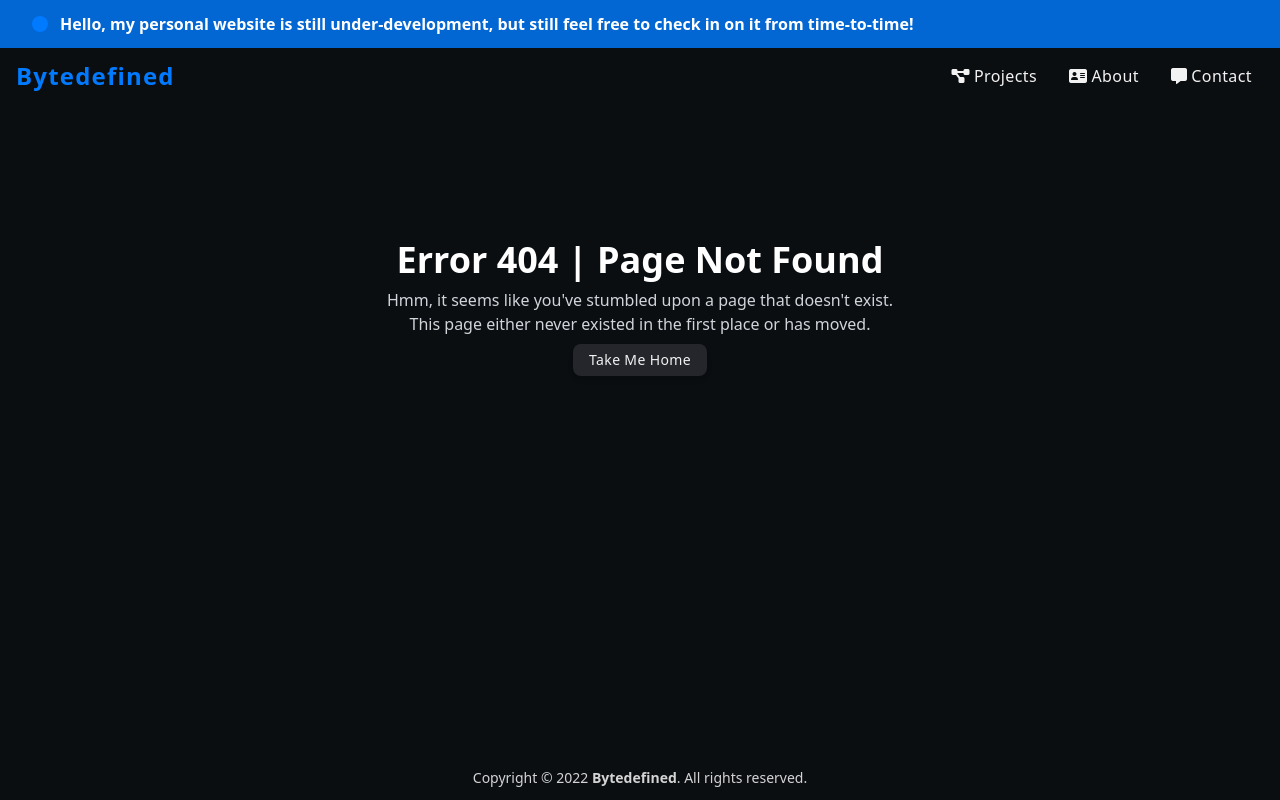
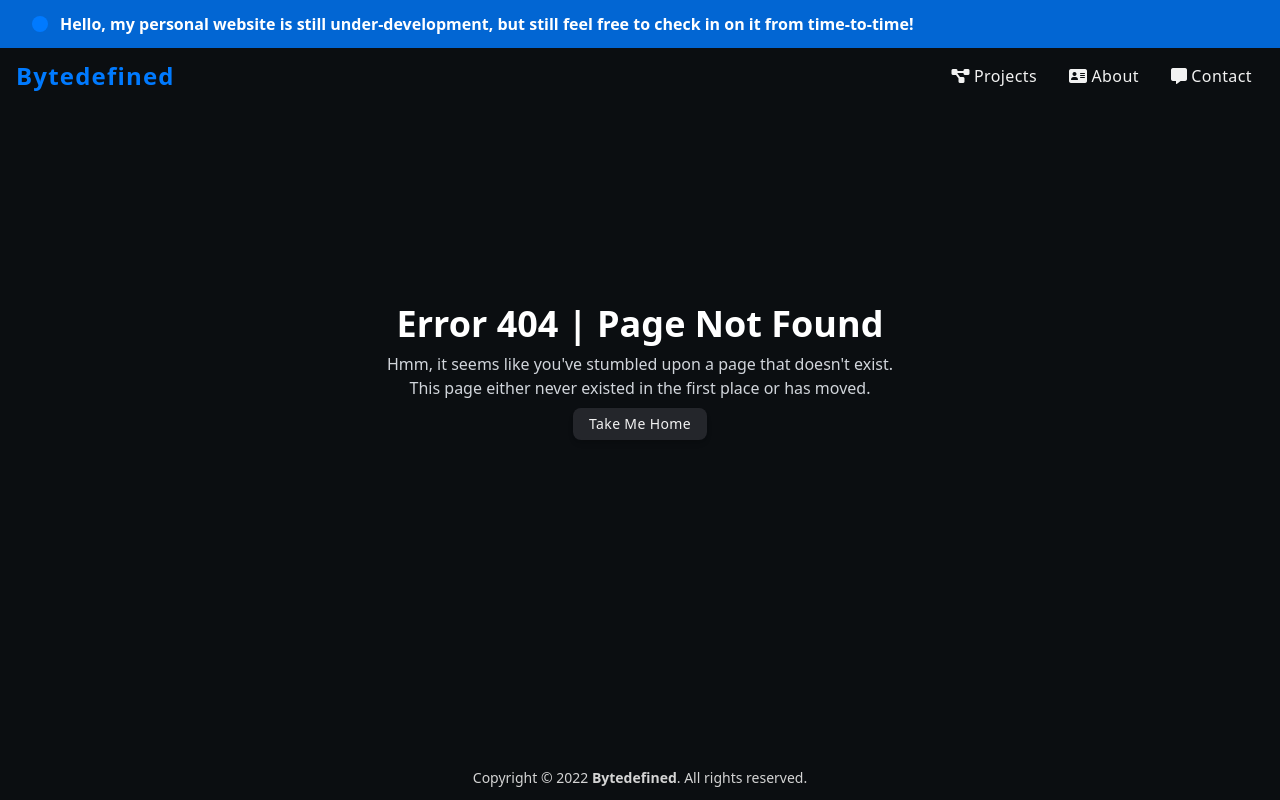
Before and after one commit to Bytedefined/website, a Nuxt app: page /404 in a window 1280 px wide. Built offline with nearby package versions, Linux system fonts and the light colour scheme.

Commit message:
General improvements

```diff
--- a/src/app.vue
+++ b/src/app.vue
@@ -2,12 +2,12 @@
   <div class="flex h-[100vh] max-h-[100vh] flex-col">
     <Banner type="announcement" text="Hello, my personal website is still under-development, but still feel free to check in on it from time-to-time!" />
     <Navbar/>
-    <main class="flex-1 px-4 mt-32">
+    <main class="flex-1 flex items-center justify-center">
       <NuxtLayout>
-        <NuxtPage />
+        <NuxtPage style="margin-top: 15%" />
       </NuxtLayout>
     </main>
-    <Footer/>
+    <Footer />
   </div>
 </template>
 
```
